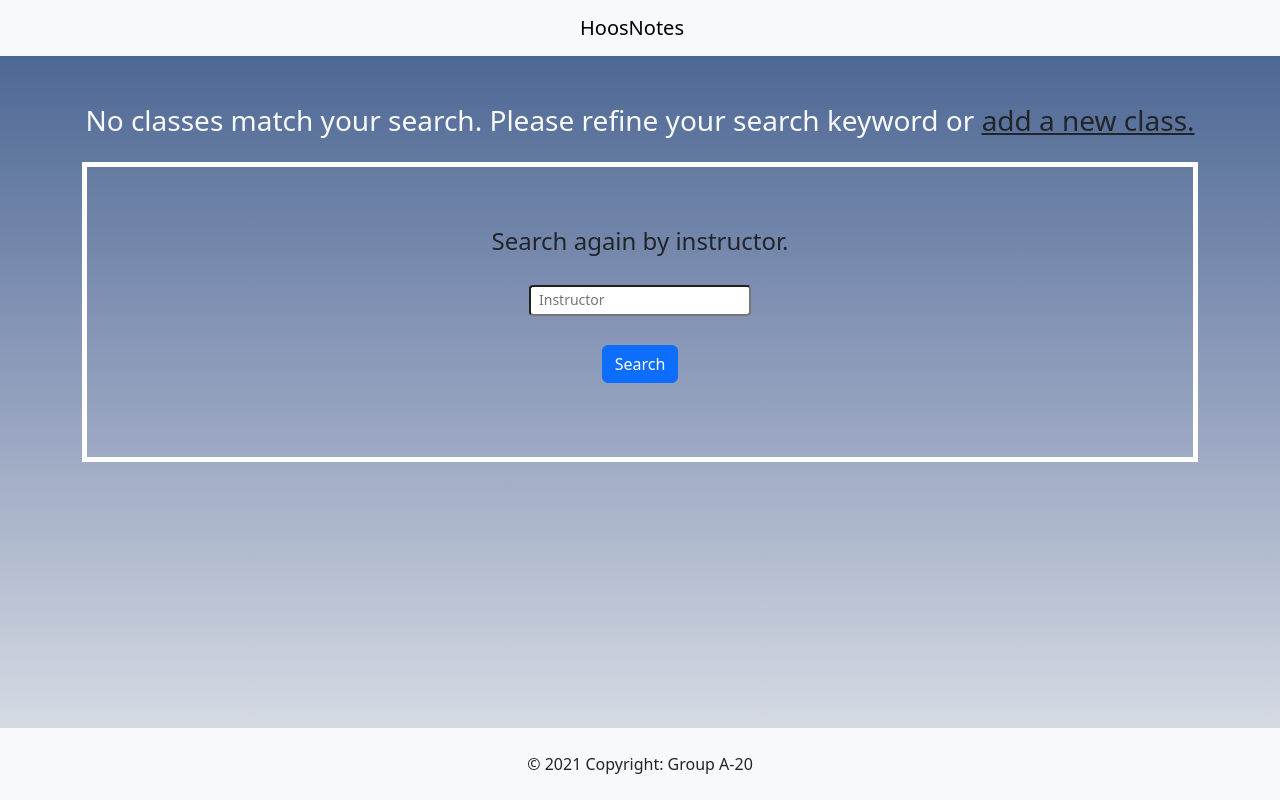
After one commit to eliasposner/HoosNotes, a Django app: page /j_class/search/1 in a window 1280 px wide. The commit adds this page. Run offline with Django 3.2, Linux system fonts and the light colour scheme; data that the repository does not hold is empty; some libraries are stand-ins or nearby versions.

Commit message:
Added search to join class page and redesigned overall flow of joining classes

```diff
--- a/scheduler/templates/base.html
+++ b/scheduler/templates/base.html
@@ -46,9 +46,9 @@
                         My Classes
                     </a>
                     <div class="dropdown-menu" aria-labelledby="classDropdown">
-                            <a class="dropdown-item" href="/listclasses">All Classes</a>
-                        <a class="dropdown-item" href="/createclass"> + Add class</a>
-                        <a class="dropdown-item" href="/joinclass">+ Join class</a>
+                            <a class="dropdown-item" href="/listclasses">Class List</a>
+                        <a class="dropdown-item" href="/createclass"> + Add Class</a>
+                        <a class="dropdown-item" href="/joinclass">+ Join Class</a>
                     </div>
                 </li>
                 <li class="nav-item">
--- /dev/null
+++ b/scheduler/templates/scheduler/filtered_classes.html
@@ -0,0 +1,160 @@
+{% extends "base.html" %}
+
+{% block content %}
+
+<br>
+<div class="container">
+    <div class="row">
+        {% if list_of_classes %}
+
+        <div class="col-sm-4 text-center">
+            <p style="border:10px; padding: 0em;">
+            <li class="list-group-item" style="border:5px; height: 300; font-size: 100%; border-style:solid; border-color: white; padding: 2em;">
+
+            <h4>
+
+                <br>
+                Search for a class by instructor.
+                <br>
+                <br>
+                <form action="{% url 'class_search' %}" method="post">
+                    {% csrf_token %}
+                    <!--<div style="float: left;">
+                        <input class="form-control-sm" type="text" name="class_name" placeholder="Class Name">
+                    </div>
+                -->
+                    <div class="text-center">
+                        <input class="form-control-sm" type="text" name="instructor" placeholder="Instructor" required>
+                    </div>
+
+                    <br>
+                    <div class="text-center">
+                        <button class="btn btn-primary btn-md btn-block" type="submit">Search</button>
+                    </div>
+
+
+
+                </form>
+
+
+                <br>
+                <br>
+                <br>
+            </h4>
+            </li>
+               </p>
+            </div>
+    <div class="col-sm-4 text-center">
+        <p style="border:10px; padding: 0em;">
+        <li class="list-group-item" style="border:5px; height: 300; font-size: 100%; border-style:solid; border-color: white; padding: 2em;">
+
+        <h4>
+
+            <br>
+            <br>
+            See the list of <a href="{% url 'all_classes' %}">all classes</a>
+            <br>
+            <br>
+            <br>
+            <br>
+            <br>
+        </h4>
+        </li>
+            </p>
+            </div>
+
+            <div class="col-sm-4 text-center">
+                <p style="border:10px; padding: 0em;">
+                <li class="list-group-item" style="border:5px; height: 300; border-style:solid; border-color: white; padding: 2em;">
+
+                <h4>
+
+                    <br>
+                    <br>
+                    <a class="link-dark" href="{% url 'create_student_class'%}">
+                    Add a Class +
+                    <br>
+                    <br>
+                    <br>
+
+                </a>
+                </h4>
+                </li>
+                   </p>
+                   </div>
+                   <h3 class="text-dark text-center">Search Results</h3>
+            {% for class in list_of_classes %}
+            <div class="col-sm-4">
+            <p style="border:10px; padding: 0em;">
+            <li class="list-group-item" style="border:5px; height: 300; border-style:solid; border-color: white; padding: 2em;">
+
+            <h4>
+            <a class="link-primary" href="{% url 'join_class_detail' class.id %}">
+                {{class.class_name}}
+            </a>
+            </h4>
+
+            <p class="text-dark">
+                Instructor: {{class.instructor}} <br> Time: {{class.start_time}} - {{class.end_time}} <br> Location: {{class.location}} <br>
+                </p>
+            </li>
+            </p>
+            </div>
+
+        {% endfor %}
+    </div>
+</div>
+
+    {% else %}
+    <div class="container">
+    <div class="row">
+        <div class="col text-center">
+            <br>
+            <h3 class="text-light">No classes match your search. Please refine your search keyword or <a class="link-dark" href="{% url 'create_student_class'  %}">add a new class.</a></h3>
+        </div>
+    </div>
+    <div class="row">
+        <div class="col text-center">
+            <p style="border:10px; padding: 0em;">
+            <li class="list-group-item" style="border:5px; height: 300; font-size: 100%; border-style:solid; border-color: white; padding: 2em;">
+
+            <h4>
+
+                <br>
+                Search again by instructor.
+                <br>
+                <br>
+                <form action="{% url 'class_search' %}" method="post">
+                    {% csrf_token %}
+                    <!--<div style="float: left;">
+                        <input class="form-control-sm" type="text" name="class_name" placeholder="Class Name">
+                    </div>
+                -->
+                    <div class="text-center">
+                        <input class="form-control-sm" type="text" name="instructor" placeholder="Instructor" required>
+                    </div>
+
+                    <br>
+                    <div class="text-center">
+                        <button class="btn btn-primary btn-md btn-block" type="submit">Search</button>
+                    </div>
+
+
+
+                </form>
+
+
+                <br>
+                <br>
+                <br>
+            </h4>
+            </li>
+               </p>
+            </div>
+    </div>
+    {% endif %}
+    </div>
+    </div>
+    {% endblock %}
+    </div>
+</div>
--- a/scheduler/templates/scheduler/listclass.html
+++ b/scheduler/templates/scheduler/listclass.html
@@ -9,7 +9,7 @@
   <div class="row">
 <h3 class="text-left" style = "color: white;" > <br> Your Classes</h3>
 
- 		<div class="col-sm-4" style="background-color: #00000">
+ 		<div class="col-sm-4">
 		<p style="border:10px; padding: 0em;">
 		<li class="list-group-item" style="border:5px; height: 300; border-style:solid; border-color: white; padding: 2em;">
 
@@ -29,7 +29,7 @@
        	</p>
        	</div>
 
-       	<div class="col-sm-4" style="background-color: #00000">
+       	<div class="col-sm-4">
 		<p style="border:10px; padding: 0em;">
 		<li class="list-group-item" style="border:5px; height: 300; border-style:solid; border-color: white; padding: 2em;">
 
@@ -50,7 +50,7 @@
        	</div>
 
     {% for class in list_of_classes %}
-        <div class="col-sm-4" style="background-color: #00000;">
+        <div class="col-sm-4">
 		<p style="border:10px; padding: 0em;">
 		<li class="list-group-item" style="border:5px; height: 300; border-style:solid; border-color: white; padding: 2em;">
 
--- a/scheduler/urls.py
+++ b/scheduler/urls.py
@@ -11,7 +11,8 @@ urlpatterns = [
     path('rest-auth/google/', views.GoogleLogin.as_view(), name='redirect'),
     path('createclass', views.StudentClassCreateView.as_view(), name='create_student_class'),
     path('listclasses/', views.StudentClassListView.as_view(), name = 'list_student_classes'),
-    path('joinclass', views.JoinClassListView.as_view(), name = 'join_student_classes'),
+    path('joinclass/', views.joinclassView, name = 'join_student_classes'),
+    path('joinclass/allclasses', views.JoinClassListView.as_view(), name= 'all_classes'),
     path('addTodoItem/', views.addTodoView),
     path('deleteTodoItem/<int:i>/', views.deleteTodoView),
     path('calendar/', views.CalendarView.as_view(), name='calendar'),
@@ -19,6 +20,8 @@ urlpatterns = [
     path('event/edit/<int:event_id>/', views.event, name='event_edit'),
     path('class/<int:pk>/', views.ClassView.as_view(), name="class_detail"),
     path('j_class/<int:pk>/', views.JoinClassView.as_view(), name="join_class_detail"),
+    path('j_class/', views.ClassSearch, name="class_search"),
+    path('j_class/search/<str:instructor>', views.JoinClassFilterView.as_view(), name="filtered_classes"),
     path('j_class/<int:pk>/addjoin/', views.add_join_class, name="add_join"),
     path('class/<int:pk>/addnote/', views.AddNote, name = 'class_add_note'),
     path('class/<int:pk>/deletenote/<int:id>', views.DeleteNote, name = 'class_delete_note'),
--- a/scheduler/views.py
+++ b/scheduler/views.py
@@ -46,6 +46,8 @@ def todoappView(request):
     user_todo_items = q1.todolistitem_set.all()
     return render(request, 'scheduler/index.html', {'all_items':user_todo_items})
 
+def joinclassView(request):
+    return render(request, 'scheduler/joinclass.html')
 
 # addTodoView, a function based view for adding TodoListItems
 # Adapted from Ashwin Joy
@@ -201,7 +203,7 @@ class StudentClassCreateView(CreateView):
 
 class JoinClassListView(ListView):
     model = StudentClass
-    template_name = 'scheduler/joinclass.html'
+    template_name = 'scheduler/all_classes.html'
     context_object_name = 'join_list_of_classes'
     success_url = '/listclasses'
     def get_queryset(self):
@@ -214,6 +216,13 @@ class JoinClassView(DetailView):
     def get_context_data(self, **kwargs):
         context = super().get_context_data(**kwargs)
         return context
+
+class JoinClassFilterView(ListView):
+    model = StudentClass
+    template_name ='scheduler/filtered_classes.html'
+    context_object_name = "list_of_classes"
+    def get_queryset(self):
+        return StudentClass.objects.filter(instructor__icontains = self.kwargs['instructor'])
 
 def add_join_class(request, pk):
     studentclass = get_object_or_404(StudentClass, pk=pk)
@@ -256,6 +265,9 @@ def DeleteNote(request, pk, id):
     note = get_object_or_404(NoteFile, pk=pk)
     note.delete()
     return HttpResponseRedirect(reverse('class_detail', args=(id,)))
+
+def ClassSearch(request):
+    return HttpResponseRedirect(reverse('filtered_classes', args=(request.POST['instructor'], )))
 '''
 def classpage(request, class_id):
     desiredClass = get_object_or_404(StudentClass, pk=class_id)
```
Also changed, not shown: scheduler/templates/scheduler/all_classes.html (added, +33 -0 lines), scheduler/templates/scheduler/joinclass.html (+42 -33 lines).
